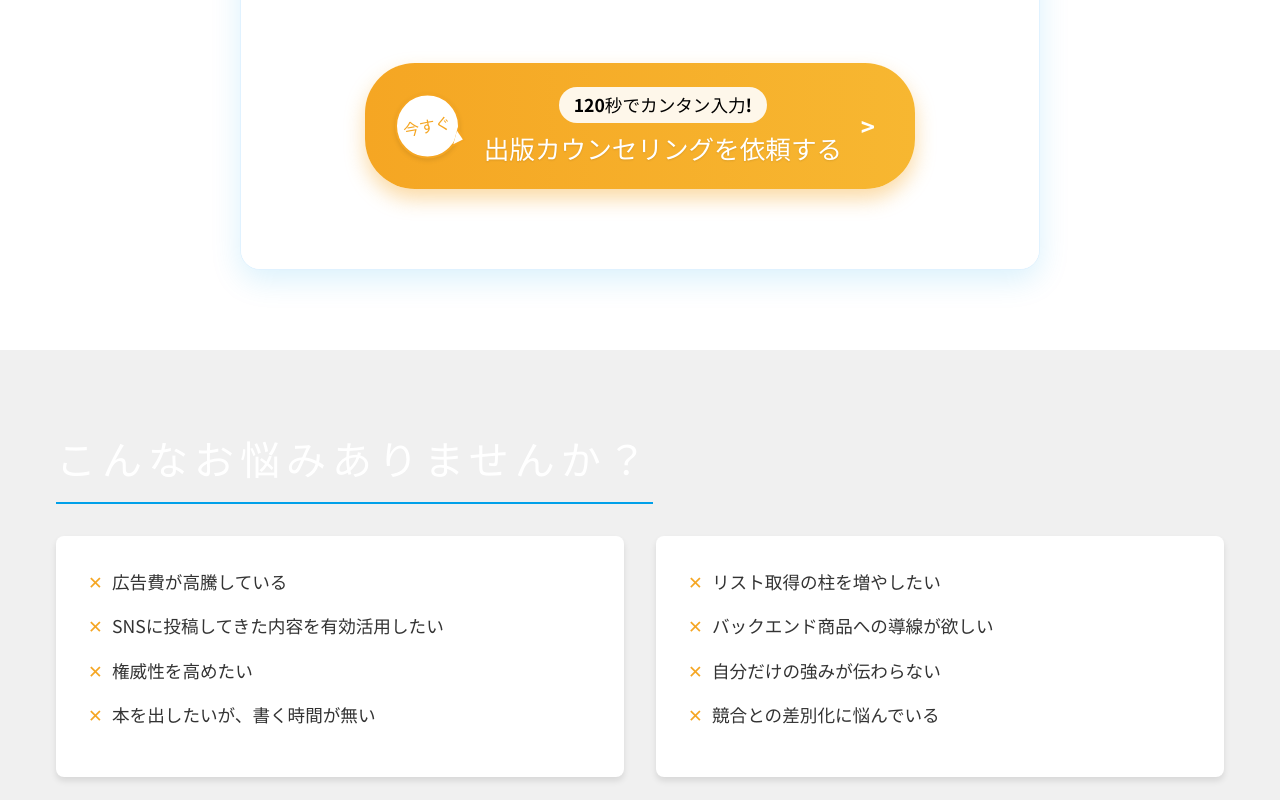
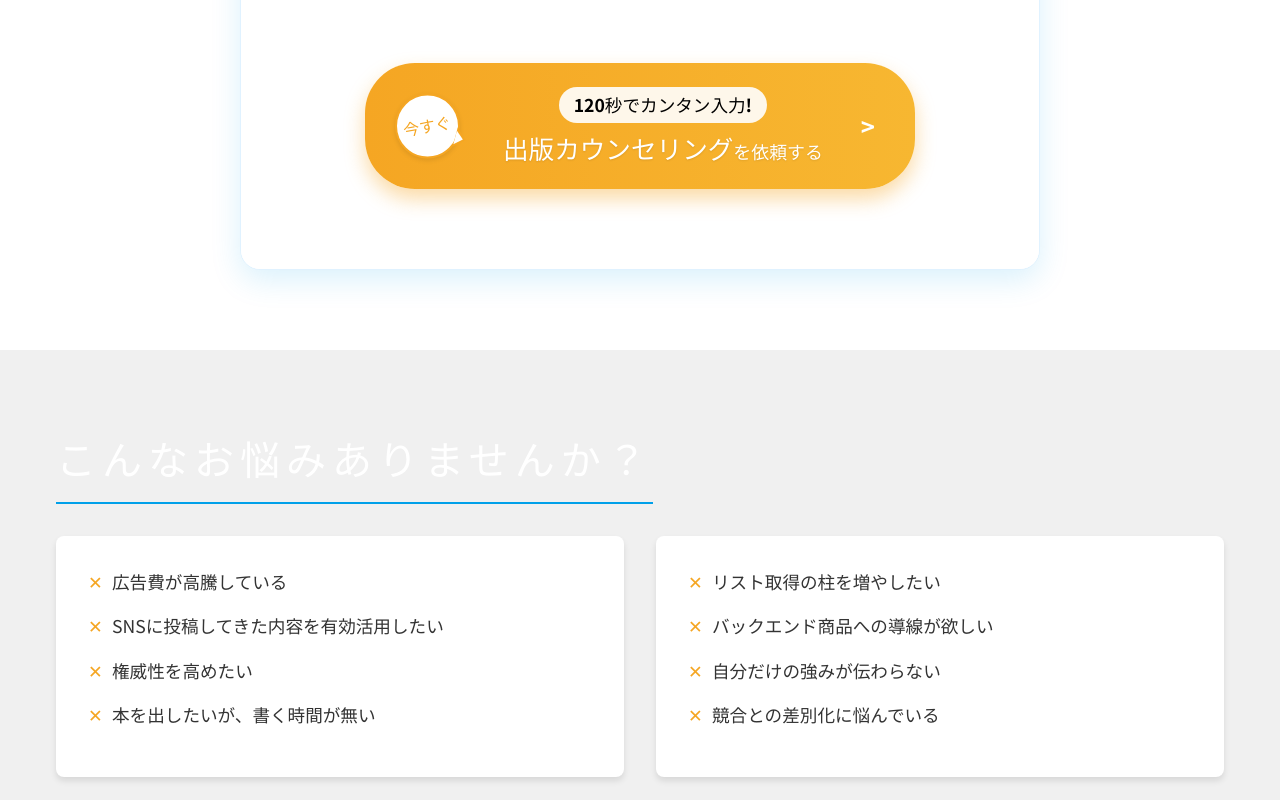
Before and after one commit to rikutoaimanga-max/Kindle-Publishing-Homepage, a React (Vite) app: page / in a window 1280 px wide. Shown: the part 1120-1920 px from the top of the page. Built offline with nearby package versions, Linux system fonts and the light colour scheme.

Commit message:
Style: Reduce font size of 'request' part in CTA button text

```diff
--- a/src/components/CTA.jsx
+++ b/src/components/CTA.jsx
@@ -189,7 +189,7 @@ const CTA = () => {
                                     120秒でカンタン入力!
                                 </div>
                                 <div className="cta-text-main" style={{ fontSize: '1.6rem', textShadow: '0 1px 2px rgba(0,0,0,0.1)' }}>
-                                    出版カウンセリングを依頼する
+                                    出版カウンセリング<span style={{ fontSize: '0.7em' }}>を依頼する</span>
                                 </div>
                             </div>
 
```
